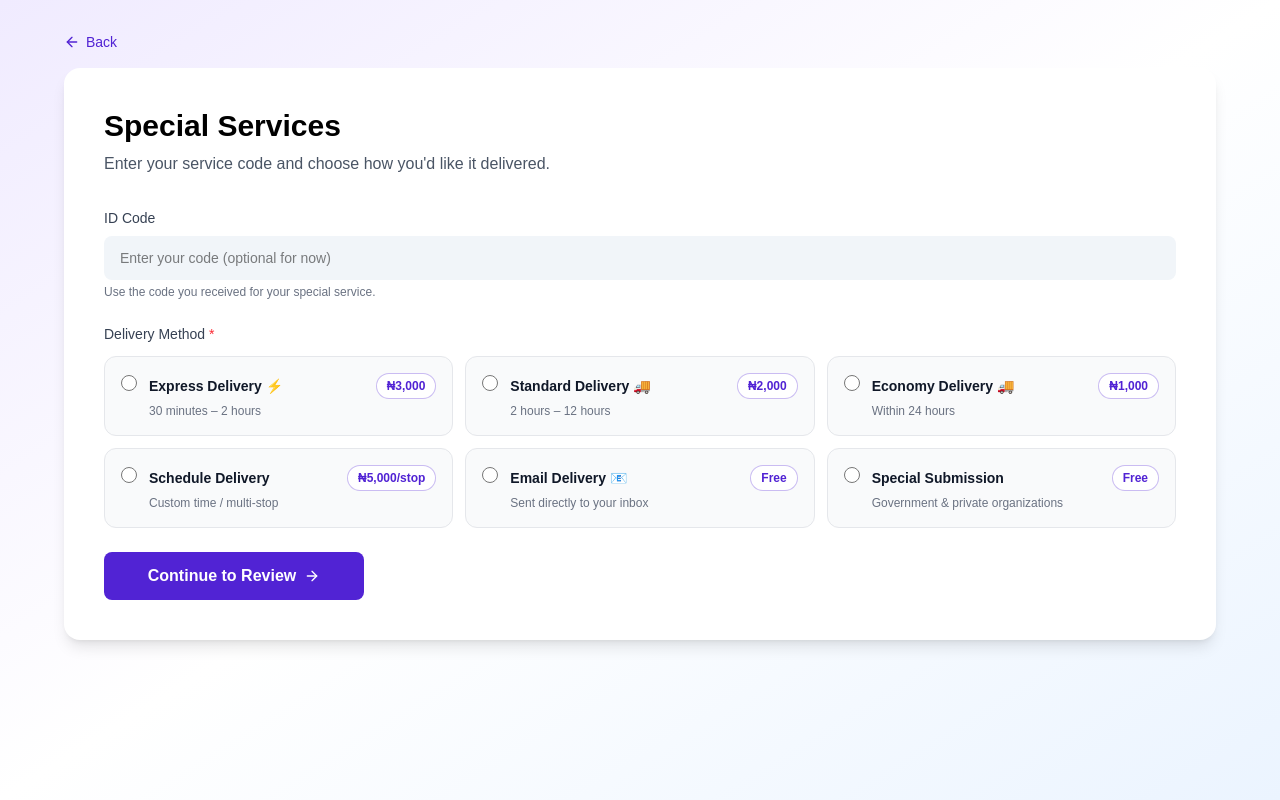
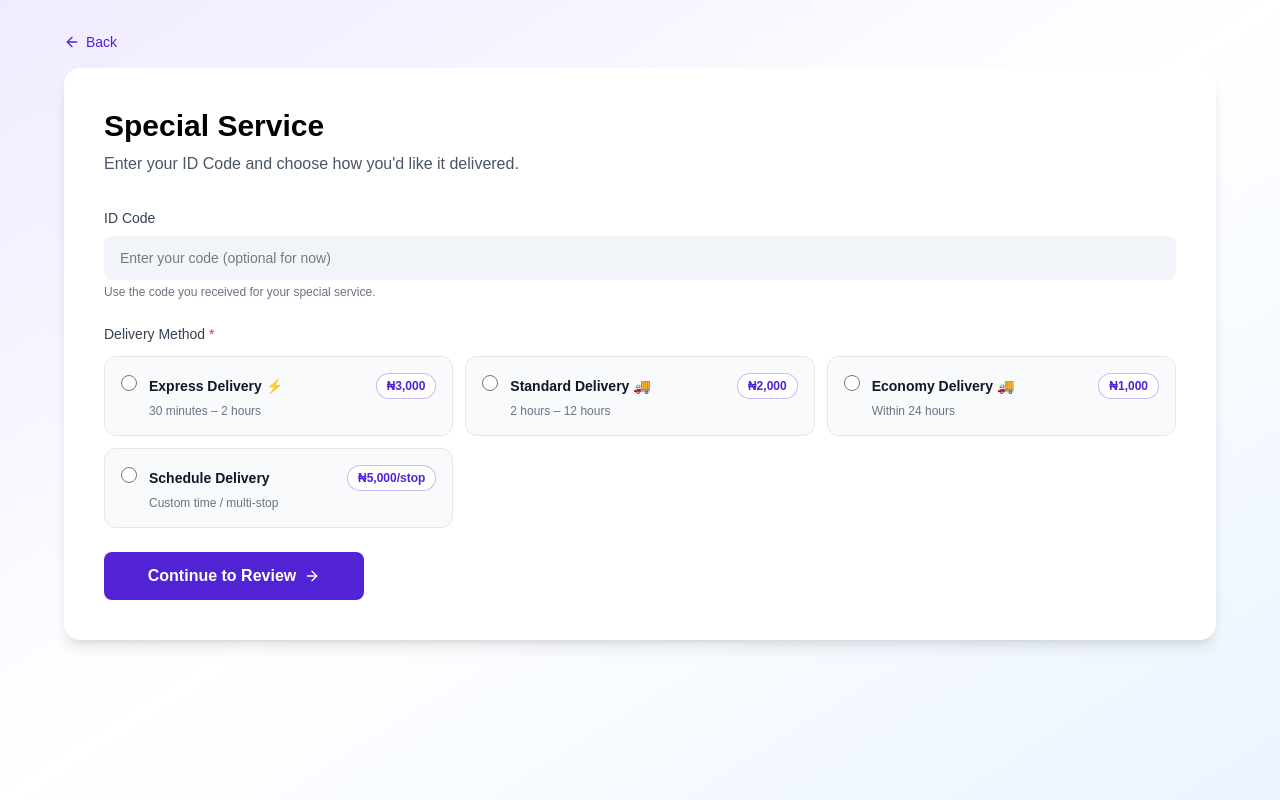
Before and after one commit to ibitoyrgideon79-rgb/computer-service.ng, a Next.js app: page /special-services in a window 1280 px wide. Built offline with nearby package versions, Linux system fonts and the light colour scheme.

Commit message:
removed email delivery and special submission from special services

```diff
--- a/app/special-services/page.tsx
+++ b/app/special-services/page.tsx
@@ -11,8 +11,6 @@ const DELIVERY_OPTIONS = [
   { value: "Standard Delivery", title: "Standard Delivery 🚚",      subtitle: "2 hours – 12 hours",                  price: "₦2,000" },
   { value: "Economy Delivery",  title: "Economy Delivery 🚚",       subtitle: "Within 24 hours",                     price: "₦1,000" },
   { value: "Schedule Delivery", title: "Schedule Delivery",         subtitle: "Custom time / multi-stop",            price: "₦5,000/stop" },
-  { value: "Email Delivery",    title: "Email Delivery 📧",         subtitle: "Sent directly to your inbox",         price: "Free" },
-  { value: "Special Submission", title: "Special Submission",       subtitle: "Government & private organizations",  price: "Free" },
 ] as const;
 
 export default function SpecialServicesPage() {
@@ -57,8 +55,8 @@ export default function SpecialServicesPage() {
         </Link>
 
         <div className="bg-white rounded-2xl shadow-lg p-6 sm:p-10">
-          <h1 className="text-3xl font-bold text-black mb-2">Special Services</h1>
-          <p className="text-gray-600 mb-8">Enter your service code and choose how you&apos;d like it delivered.</p>
+          <h1 className="text-3xl font-bold text-black mb-2">Special Service</h1>
+          <p className="text-gray-600 mb-8">Enter your ID Code and choose how you&apos;d like it delivered.</p>
 
           <form onSubmit={handleSubmit} className="space-y-6">
             <div>
```
